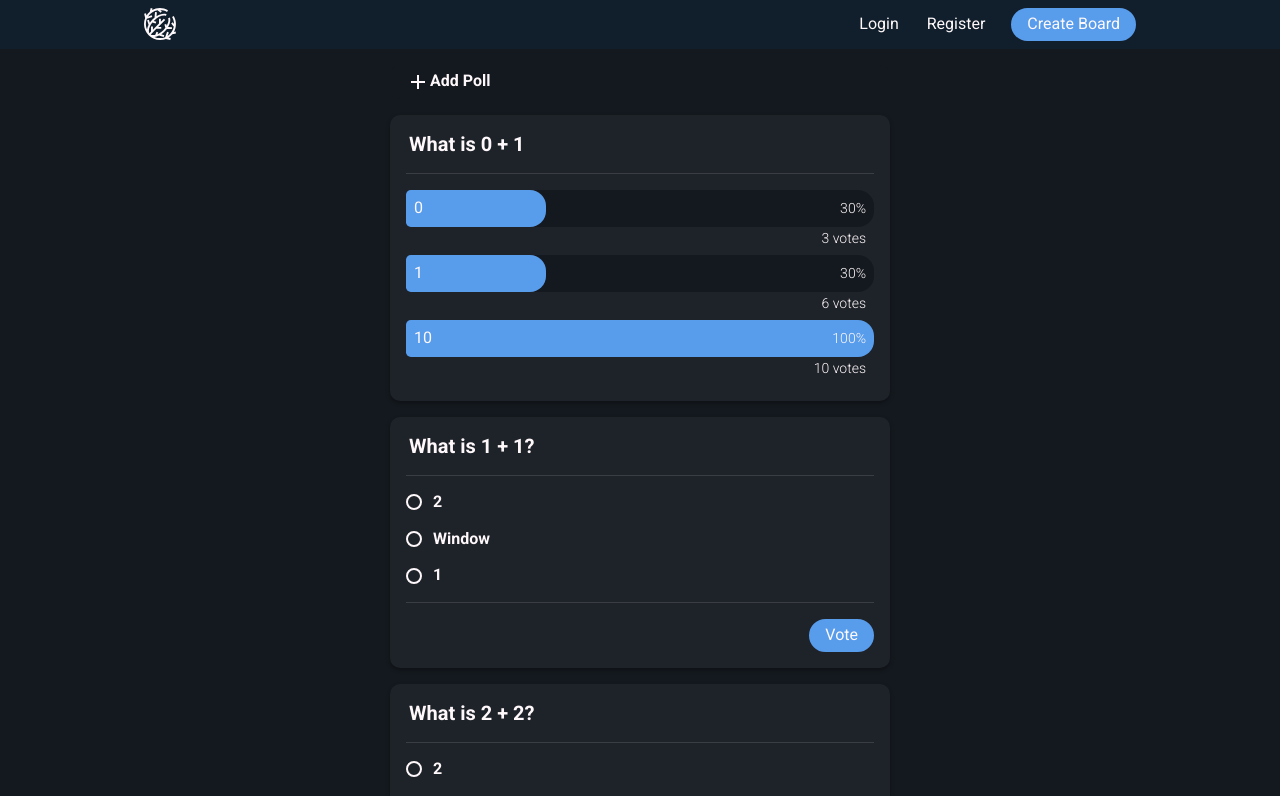
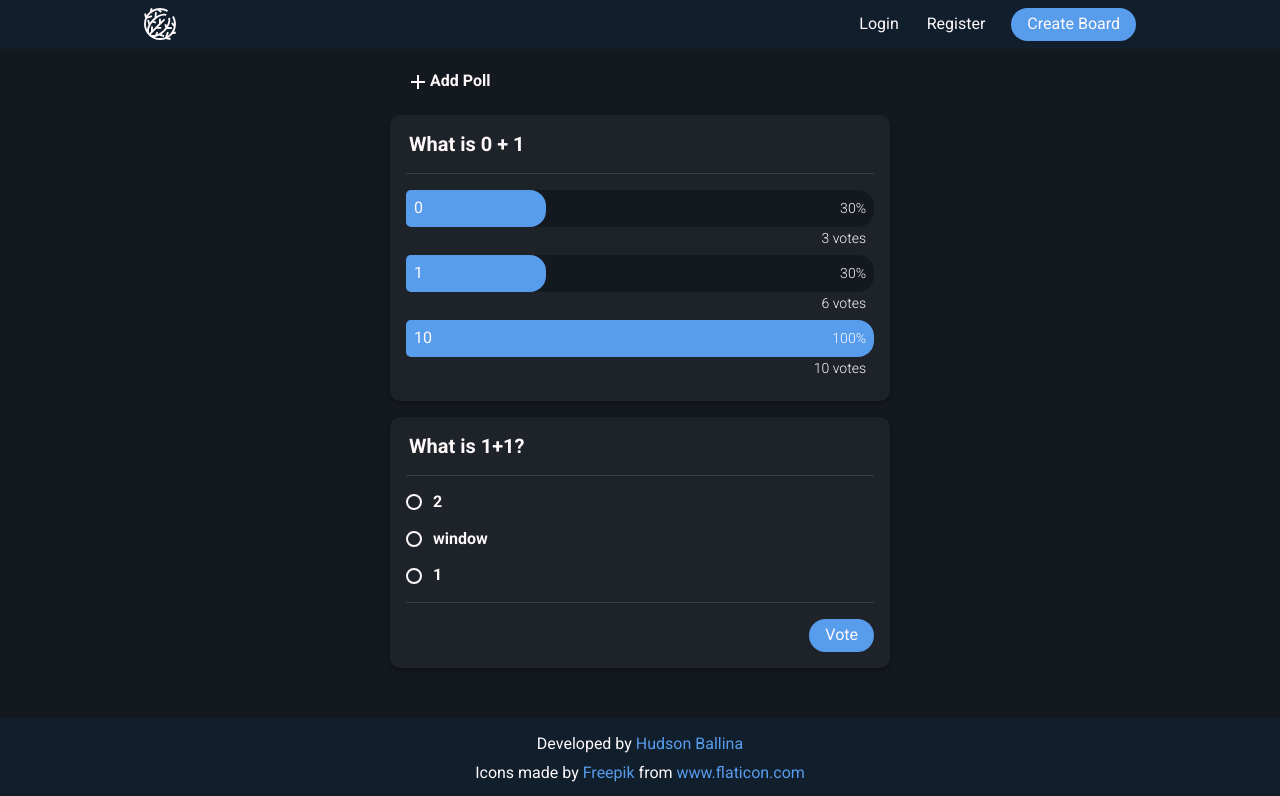
Before and after one commit to hhuuddoo/silent-classroom, a React (Create React App) app: page / in a window 1280 px wide. Shown: the top 796 px of the page. Built offline with nearby package versions, Linux system fonts and the light colour scheme.

Commit message:
add polls to dashboard on creation

```diff
--- a/src/components/poll-option-input.js
+++ b/src/components/poll-option-input.js
@@ -5,7 +5,7 @@ export default function PollOptionInput({ id, pollOptions, setPollOptions }) {
   return (
     <>
       <input
-        className="input input--option"
+        className={`input input--option`}
         value={pollOptions.id}
         placeholder="Enter poll option..."
         onChange={({ target }) =>
--- a/src/containers/new-poll.js
+++ b/src/containers/new-poll.js
@@ -10,7 +10,7 @@ import {
 } from "../components";
 
 // New Poll Panel
-export default function NewPoll({ setCreateNewPoll, setNewPoll }) {
+export default function NewPoll({ setCreateNewPoll, setPolls }) {
   const OPTION_LIMIT = 10;
   const [question, setQuestion] = useState(""); // Question for poll
   const [questionInvalid, setQuestionInvalid] = useState(false);
@@ -43,16 +43,16 @@ export default function NewPoll({ setCreateNewPoll, setNewPoll }) {
 
     setIsPollSubmissionAttempt(true);
 
-    if (question.trim() === "") {
-      // Set invalid on question input
-    }
-    if (options.length <= 1) {
-      // Set invalid on empty poll option inputs
-    }
+    console.log("HERE");
+    console.log(options);
 
-    // Add new poll data to state variable
-    if (question.trim() !== "" && options.length > 1) {
-      setNewPoll({ question: question.trim(), options: options });
+    if (question.trim() === "" || options.length <= 1) {
+      alert("Error");
+    } else {
+      setPolls((prev) => [
+        { question: question.trim(), options: options },
+        ...prev,
+      ]);
       setCreateNewPoll(false);
     }
   };
--- a/src/pages/PollBoard.js
+++ b/src/pages/PollBoard.js
@@ -4,11 +4,12 @@ import { AddPollButton } from "../components";
 
 export default function PollBoard() {
   const [createNewPoll, setCreateNewPoll] = useState(false);
-  const [newPoll, setNewPoll] = useState({});
+
+  const [polls, setPolls] = useState([]);
 
   useEffect(() => {
-    console.log(newPoll);
-  }, [newPoll]);
+    setPolls([{ question: "What is 1+1?", options: ["2", "window", "1"] }]);
+  }, []);
 
   return (
     <>
@@ -18,13 +19,22 @@ export default function PollBoard() {
           setCreateNewPoll={setCreateNewPoll}
         />
         {createNewPoll && (
-          <NewPoll
-            setCreateNewPoll={setCreateNewPoll}
-            setNewPoll={setNewPoll}
-          />
+          <NewPoll setCreateNewPoll={setCreateNewPoll} setPolls={setPolls} />
         )}
         <PollResults question="What is 0 + 1" />
-        <Poll
+
+        {polls.map(({ question, options }, idx) => {
+          return (
+            <Poll
+              question={question}
+              options={options}
+              key={idx}
+              pollId={idx}
+            />
+          );
+        })}
+
+        {/* <Poll
           question="What is 1 + 1?"
           options={["2", "Window", "1"]}
           pollId={1}
@@ -35,7 +45,7 @@ export default function PollBoard() {
           pollId={2}
         />
         <Poll question="What is 3 + 3?" options={["9", "6", "3"]} pollId={3} />
-        <Poll question="What is 4 + 4?" options={["16", "8", "4"]} pollId={4} />
+        <Poll question="What is 4 + 4?" options={["16", "8", "4"]} pollId={4} /> */}
       </div>
     </>
   );
```
